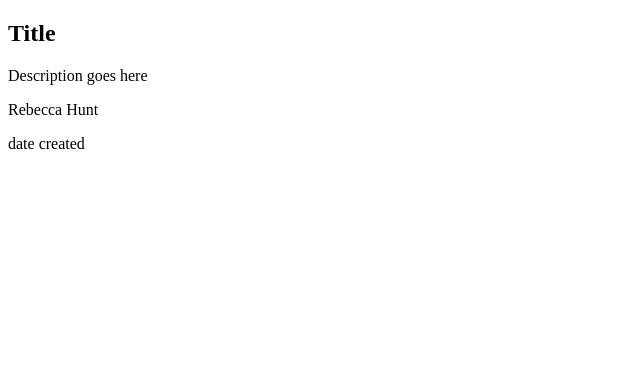
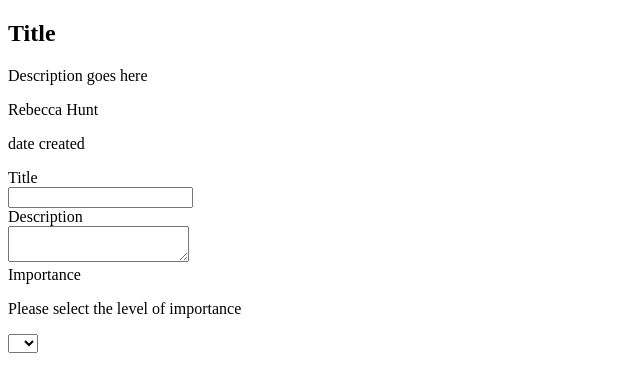
Before and after one commit to RebeccaHA/vue-todos, a Vue app: page / in a window 1280 px wide. Shown: the top 392 px of the page, without its empty margins (0-640 px from the left). Built offline with nearby package versions, Linux system fonts and the light colour scheme.

Commit message:
set up todo form

```diff
--- a/src/App.vue
+++ b/src/App.vue
@@ -1,10 +1,13 @@
 
 <template>
-  <TodoList />
+  <div>
+    <TodoList />
+    <TodoForm />
+  </div>
 </template>
 <script>
 import TodoList from "./components/TodoList.vue";
-import TodoForm from "./components/TodoList.vue";
+import TodoForm from "./components/TodoForm.vue";
 
 export default {
   name: "App",
--- a/src/components/TodoForm.vue
+++ b/src/components/TodoForm.vue
@@ -1,9 +1,16 @@
 <template>
   <div>
     <form @submit.prevent="onSubmit">
-      <input id="name" v-model="name" />
+      <label for="title">Title</label>
+      <br />
+      <input id="title" v-model="title" />
+      <br />
+      <label for="description">Description</label>
       <br />
       <textarea id="description" v-model="description"></textarea>
+      <br />
+      <label for="importance">Importance</label>
+      <p>Please select the level of importance</p>
       <select id="importance" v-model="importance">
         <option>1</option>
         <option>2</option>
--- a/src/components/TodoList.vue
+++ b/src/components/TodoList.vue
@@ -9,6 +9,11 @@ export default {
   name: "TodoList",
   components: {
     TodoItem
+  },
+  data() {
+    return {
+      todos: []
+    };
   }
 };
 </script>
```
